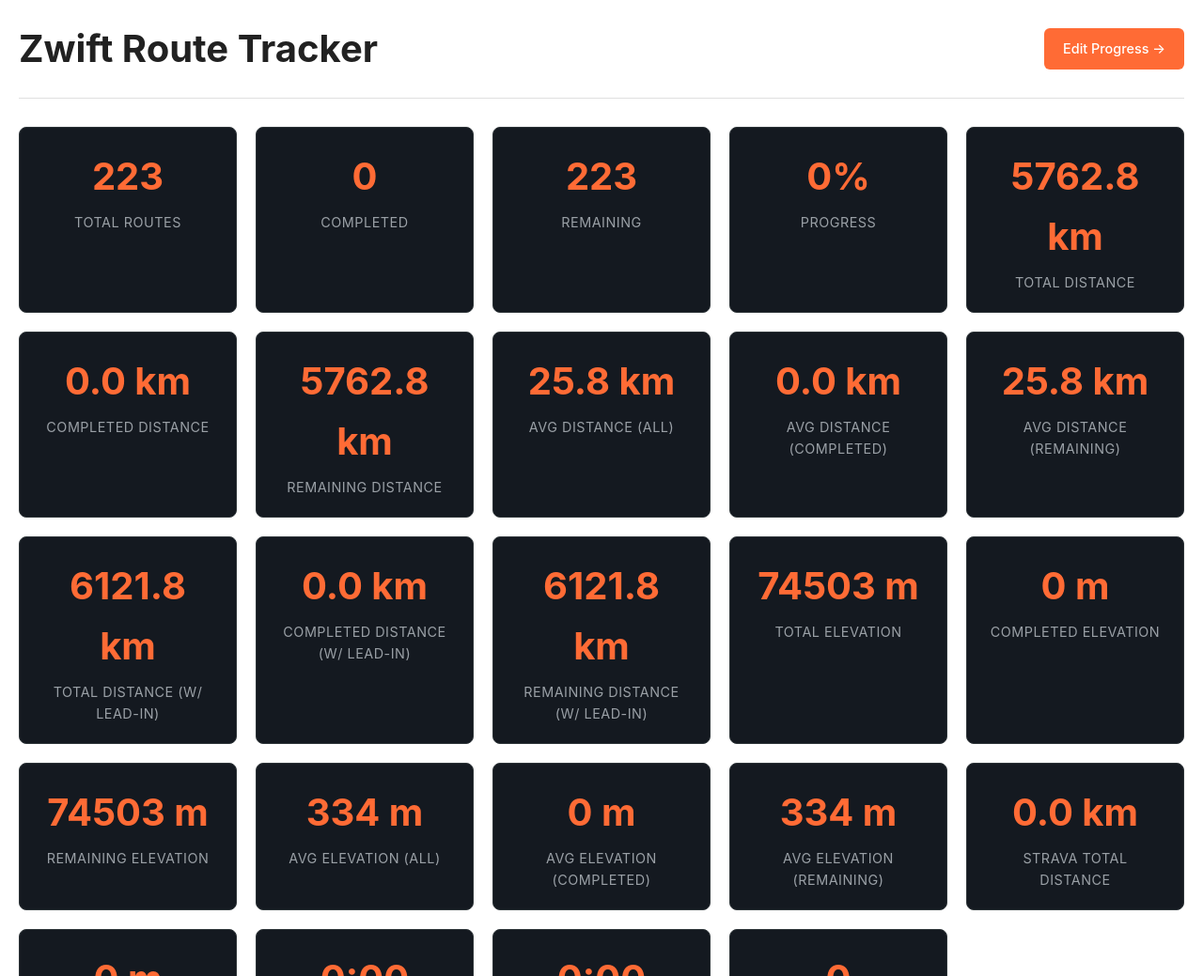
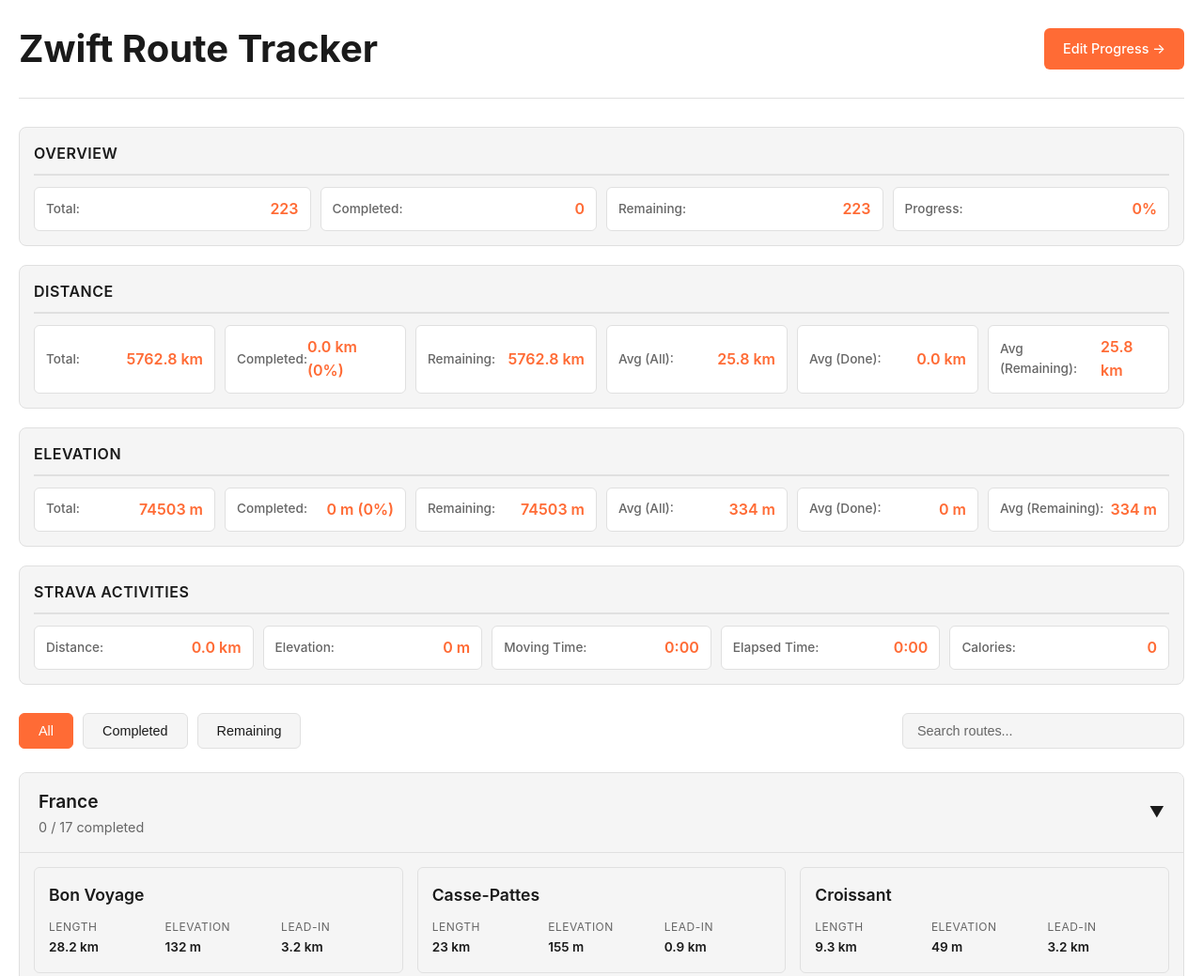
Before and after one commit to vitords/one-more-route, a website: page index.html in a window 1280 px wide. Shown: the top 1039 px of the page at 94% size. Drawn offline with Linux system fonts and the light colour scheme; no server answers.

Commit message:
chore: remove lead in from stats, change colors

```diff
--- a/app.js
+++ b/app.js
@@ -898,7 +898,8 @@ function createRouteCard(route) {
                 ${hasActivity ? `
                     <div class="activity-header">
                         <button class="btn-view-activity" data-route="${route.route}">
-                            🏃 View Strava Activity
+                            <img src="https://d3nn82uaxijpm6.cloudfront.net/assets/website_v2/svgs/strava-orange-b3599d0edada6b7203f021e9c1e34a63.svg" alt="Strava" class="strava-logo-inline">
+                            <span>View activity</span>
                         </button>
                         ${isEditMode ? `<button class="btn-unlink-activity" data-route="${route.route}" title="Unlink activity">✕</button>` : ''}
                     </div>
@@ -949,7 +950,8 @@ function createRouteCard(route) {
                     activitySection.innerHTML = `
                         <div class="activity-header">
                             <button class="btn-view-activity" data-route="${routeName}">
-                                🏃 View Strava Activity
+                                <span>View on</span>
+                                <img src="https://d3nn82uaxijpm6.cloudfront.net/assets/website_v2/svgs/strava-orange-b3599d0edada6b7203f021e9c1e34a63.svg" alt="Strava" class="strava-logo-inline">
                             </button>
                             ${isEditMode ? `<button class="btn-unlink-activity" data-route="${routeName}" title="Unlink activity">✕</button>` : ''}
                         </div>
@@ -1172,7 +1174,9 @@ function renderActivityDetails(activity) {
             </div>
             <div class="activity-footer">
                 <a href="${activity.activityUrl}" target="_blank" rel="noopener noreferrer" class="btn btn-strava btn-small">
-                    View on Strava →
+                    <img src="https://d3nn82uaxijpm6.cloudfront.net/assets/website_v2/svgs/strava-orange-b3599d0edada6b7203f021e9c1e34a63.svg" alt="Strava" class="strava-logo-inline">
+                    <span>View on Strava</span>
+                    <span>→</span>
                 </a>
             </div>
         </div>
@@ -1266,20 +1270,12 @@ function updateStats() {
     const remaining = total - completed;
     const percentage = total > 0 ? Math.round((completed / total) * 100) : 0;
 
-    // Calculate distances (without lead-in)
+    // Calculate distances
     const totalDistance = routes.reduce((sum, route) => sum + (route.length || 0), 0);
     const completedDistance = routes
         .filter(route => completedRoutes.has(route.route))
         .reduce((sum, route) => sum + (route.length || 0), 0);
     const remainingDistance = totalDistance - completedDistance;
-
-    // Calculate distances with lead-in
-    const totalDistanceWithLeadIn = routes.reduce((sum, route) =>
-        sum + (route.length || 0) + (route.leadIn || 0), 0);
-    const completedDistanceWithLeadIn = routes
-        .filter(route => completedRoutes.has(route.route))
-        .reduce((sum, route) => sum + (route.length || 0) + (route.leadIn || 0), 0);
-    const remainingDistanceWithLeadIn = totalDistanceWithLeadIn - completedDistanceWithLeadIn;
 
     // Calculate elevations
     const totalElevation = routes.reduce((sum, route) => sum + (route.elevation || 0), 0);
@@ -1303,21 +1299,17 @@ function updateStats() {
     document.getElementById('remaining-routes').textContent = remaining;
     document.getElementById('percentage-complete').textContent = `${percentage}%`;
 
+    // Calculate completion percentages
+    const distanceCompletionPercent = totalDistance > 0 ? Math.round((completedDistance / totalDistance) * 100) : 0;
+    const elevationCompletionPercent = totalElevation > 0 ? Math.round((completedElevation / totalElevation) * 100) : 0;
+
     // Update distance stats (without lead-in)
     document.getElementById('total-distance').textContent = formatDistance(totalDistance);
-    document.getElementById('completed-distance').textContent = formatDistance(completedDistance);
+    document.getElementById('completed-distance').textContent = `${formatDistance(completedDistance)} (${distanceCompletionPercent}%)`;
     document.getElementById('remaining-distance').textContent = formatDistance(remainingDistance);
     document.getElementById('avg-distance-all').textContent = formatDistance(avgDistanceAll);
     document.getElementById('avg-distance-completed').textContent = formatDistance(avgDistanceCompleted);
     document.getElementById('avg-distance-remaining').textContent = formatDistance(avgDistanceRemaining);
-
-    // Update distance stats with lead-in
-    const totalDistanceLeadInEl = document.getElementById('total-distance-leadin');
-    const completedDistanceLeadInEl = document.getElementById('completed-distance-leadin');
-    const remainingDistanceLeadInEl = document.getElementById('remaining-distance-leadin');
-    if (totalDistanceLeadInEl) totalDistanceLeadInEl.textContent = formatDistance(totalDistanceWithLeadIn);
-    if (completedDistanceLeadInEl) completedDistanceLeadInEl.textContent = formatDistance(completedDistanceWithLeadIn);
-    if (remainingDistanceLeadInEl) remainingDistanceLeadInEl.textContent = formatDistance(remainingDistanceWithLeadIn);
 
     // Update elevation stats
     const totalElevationEl = document.getElementById('total-elevation');
@@ -1328,7 +1320,7 @@ function updateStats() {
     const avgElevationRemainingEl = document.getElementById('avg-elevation-remaining');
 
     if (totalElevationEl) totalElevationEl.textContent = formatElevation(totalElevation);
-    if (completedElevationEl) completedElevationEl.textContent = formatElevation(completedElevation);
+    if (completedElevationEl) completedElevationEl.textContent = `${formatElevation(completedElevation)} (${elevationCompletionPercent}%)`;
     if (remainingElevationEl) remainingElevationEl.textContent = formatElevation(remainingElevation);
     if (avgElevationAllEl) avgElevationAllEl.textContent = formatElevation(avgElevationAll);
     if (avgElevationCompletedEl) avgElevationCompletedEl.textContent = formatElevation(avgElevationCompleted);
--- a/index.html
+++ b/index.html
@@ -13,107 +13,118 @@
             <div class="auth-section">
                 <button id="auth-btn" class="btn btn-primary">Login to Edit</button>
                 <span id="auth-status" class="auth-status"></span>
-                <button id="strava-connect-btn" class="btn btn-strava">Connect Strava</button>
+                <button id="strava-connect-btn" class="btn btn-primary">Connect Strava</button>
                 <span id="strava-status" class="auth-status"></span>
             </div>
         </header>
 
         <div class="stats-dashboard">
-            <div class="stat-card">
-                <div class="stat-value" id="total-routes">0</div>
-                <div class="stat-label">Total Routes</div>
+            <div class="stats-section">
+                <h3 class="stats-section-title">Overview</h3>
+                <div class="stats-grid">
+                    <div class="stat-card-compact">
+                        <span class="stat-label-inline">Total:</span>
+                        <span class="stat-value-inline" id="total-routes">0</span>
                     </div>
-            <div class="stat-card">
-                <div class="stat-value" id="completed-routes">0</div>
-                <div class="stat-label">Completed</div>
+                    <div class="stat-card-compact">
+                        <span class="stat-label-inline">Completed:</span>
+                        <span class="stat-value-inline" id="completed-routes">0</span>
                     </div>
-            <div class="stat-card">
-                <div class="stat-value" id="remaining-routes">0</div>
-                <div class="stat-label">Remaining</div>
+                    <div class="stat-card-compact">
+                        <span class="stat-label-inline">Remaining:</span>
+                        <span class="stat-value-inline" id="remaining-routes">0</span>
                     </div>
-            <div class="stat-card">
-                <div class="stat-value" id="percentage-complete">0%</div>
-                <div class="stat-label">Progress</div>
+                    <div class="stat-card-compact">
+                        <span class="stat-label-inline">Progress:</span>
+                        <span class="stat-value-inline" id="percentage-complete">0%</span>
                     </div>
-            <div class="stat-card">
-                <div class="stat-value" id="total-distance">0.0 km</div>
-                <div class="stat-label">Total Distance</div>
                 </div>
-            <div class="stat-card">
-                <div class="stat-value" id="completed-distance">0.0 km</div>
-                <div class="stat-label">Completed Distance</div>
             </div>
-            <div class="stat-card">
-                <div class="stat-value" id="remaining-distance">0.0 km</div>
-                <div class="stat-label">Remaining Distance</div>
+
+            <div class="stats-section">
+                <h3 class="stats-section-title">Distance</h3>
+                <div class="stats-grid">
+                    <div class="stat-card-compact">
+                        <span class="stat-label-inline">Total:</span>
+                        <span class="stat-value-inline" id="total-distance">0.0 km</span>
                     </div>
-            <div class="stat-card">
-                <div class="stat-value" id="avg-distance-all">0.0 km</div>
-                <div class="stat-label">Avg Distance (All)</div>
+                    <div class="stat-card-compact">
+                        <span class="stat-label-inline">Completed:</span>
+                        <span class="stat-value-inline" id="completed-distance">0.0 km</span>
                     </div>
-            <div class="stat-card">
-                <div class="stat-value" id="avg-distance-completed">0.0 km</div>
-                <div class="stat-label">Avg Distance (Completed)</div>
+                    <div class="stat-card-compact">
+                        <span class="stat-label-inline">Remaining:</span>
+                        <span class="stat-value-inline" id="remaining-distance">0.0 km</span>
                     </div>
-            <div class="stat-card">
-                <div class="stat-value" id="avg-distance-remaining">0.0 km</div>
-                <div class="stat-label">Avg Distance (Remaining)</div>
+                    <div class="stat-card-compact">
+                        <span class="stat-label-inline">Avg (All):</span>
+                        <span class="stat-value-inline" id="avg-distance-all">0.0 km</span>
                     </div>
-            <div class="stat-card">
-                <div class="stat-value" id="total-distance-leadin">0.0 km</div>
-                <div class="stat-label">Total Distance (w/ Lead-in)</div>
+                    <div class="stat-card-compact">
+                        <span class="stat-label-inline">Avg (Done):</span>
+                        <span class="stat-value-inline" id="avg-distance-completed">0.0 km</span>
                     </div>
-            <div class="stat-card">
-                <div class="stat-value" id="completed-distance-leadin">0.0 km</div>
-                <div class="stat-label">Completed Distance (w/ Lead-in)</div>
+                    <div class="stat-card-compact">
+                        <span class="stat-label-inline">Avg (Remaining):</span>
+                        <span class="stat-value-inline" id="avg-distance-remaining">0.0 km</span>
                     </div>
-            <div class="stat-card">
-                <div class="stat-value" id="remaining-distance-leadin">0.0 km</div>
-                <div class="stat-label">Remaining Distance (w/ Lead-in)</div>
                 </div>
-            <div class="stat-card">
-                <div class="stat-value" id="total-elevation">0 m</div>
-                <div class="stat-label">Total Elevation</div>
             </div>
-            <div class="stat-card">
-                <div class="stat-value" id="completed-elevation">0 m</div>
-                <div class="stat-label">Completed Elevation</div>
+
+            <div class="stats-section">
+                <h3 class="stats-section-title">Elevation</h3>
+                <div class="stats-grid">
+                    <div class="stat-card-compact">
+                        <span class="stat-label-inline">Total:</span>
+                        <span class="stat-value-inline" id="total-elevation">0 m</span>
                     </div>
-            <div class="stat-card">
-                <div class="stat-value" id="remaining-elevation">0 m</div>
-                <div class="stat-label">Remaining Elevation</div>
+                    <div class="stat-card-compact">
+                        <span class="stat-label-inline">Completed:</span>
+                        <span class="stat-value-inline" id="completed-elevation">0 m</span>
                     </div>
-            <div class="stat-card">
-                <div class="stat-value" id="avg-elevation-all">0 m</div>
-                <div class="stat-label">Avg Elevation (All)</div>
+                    <div class="stat-card-compact">
+                        <span class="stat-label-inline">Remaining:</span>
+                        <span class="stat-value-inline" id="remaining-elevation">0 m</span>
                     </div>
-            <div class="stat-card">
-                <div class="stat-value" id="avg-elevation-completed">0 m</div>
-                <div class="stat-label">Avg Elevation (Completed)</div>
+                    <div class="stat-card-compact">
+                        <span class="stat-label-inline">Avg (All):</span>
+                        <span class="stat-value-inline" id="avg-elevation-all">0 m</span>
                     </div>
-            <div class="stat-card">
-                <div class="stat-value" id="avg-elevation-remaining">0 m</div>
-                <div class="stat-label">Avg Elevation (Remaining)</div>
+                    <div class="stat-card-compact">
+                        <span class="stat-label-inline">Avg (Done):</span>
+                        <span class="stat-value-inline" id="avg-elevation-completed">0 m</span>
                     </div>
-            <div class="stat-card">
-                <div class="stat-value" id="strava-total-distance">0.0 km</div>
-                <div class="stat-label">Strava Total Distance</div>
+                    <div class="stat-card-compact">
+                        <span class="stat-label-inline">Avg (Remaining):</span>
+                        <span class="stat-value-inline" id="avg-elevation-remaining">0 m</span>
                     </div>
-            <div class="stat-card">
-                <div class="stat-value" id="strava-total-elevation">0 m</div>
-                <div class="stat-label">Strava Total Elevation</div>
                 </div>
-            <div class="stat-card">
-                <div class="stat-value" id="strava-total-moving-time">0:00</div>
-                <div class="stat-label">Strava Total Moving Time</div>
             </div>
-            <div class="stat-card">
-                <div class="stat-value" id="strava-total-elapsed-time">0:00</div>
-                <div class="stat-label">Strava Total Elapsed Time</div>
+
+            <div class="stats-section">
+                <h3 class="stats-section-title">Strava Activities</h3>
+                <div class="stats-grid">
+                    <div class="stat-card-compact">
+                        <span class="stat-label-inline">Distance:</span>
+                        <span class="stat-value-inline" id="strava-total-distance">0.0 km</span>
                     </div>
-            <div class="stat-card">
-                <div class="stat-value" id="strava-total-calories">0</div>
-                <div class="stat-label">Strava Total Calories</div>
+                    <div class="stat-card-compact">
+                        <span class="stat-label-inline">Elevation:</span>
+                        <span class="stat-value-inline" id="strava-total-elevation">0 m</span>
+                    </div>
+                    <div class="stat-card-compact">
+                        <span class="stat-label-inline">Moving Time:</span>
+                        <span class="stat-value-inline" id="strava-total-moving-time">0:00</span>
+                    </div>
+                    <div class="stat-card-compact">
+                        <span class="stat-label-inline">Elapsed Time:</span>
+                        <span class="stat-value-inline" id="strava-total-elapsed-time">0:00</span>
+                    </div>
+                    <div class="stat-card-compact">
+                        <span class="stat-label-inline">Calories:</span>
+                        <span class="stat-value-inline" id="strava-total-calories">0</span>
+                    </div>
+                </div>
             </div>
         </div>
 
--- a/styles.css
+++ b/styles.css
@@ -5,22 +5,19 @@
 }
 
 :root {
-    /* Zwift-inspired color palette */
+    /* Zwift-inspired color palette - Light theme */
     --primary-color: #ff6b35; /* Zwift orange */
     --primary-hover: #ff8c5a;
     --secondary-color: #ff4757; /* Zwift red accent */
     --background: #ffffff; /* White background */
-    --surface: #141920; /* Dark surface for cards (maintains contrast) */
-    --surface-hover: #1e2530; /* Hover state */
-    --text-primary: #212121; /* Dark text for white background */
-    --text-secondary: #757575; /* Medium gray for secondary text */
-    --text-on-dark: #e8eaed; /* Light text for dark surfaces */
-    --text-secondary-on-dark: #9aa0a6; /* Secondary text for dark surfaces */
-    --border: #e0e0e0; /* Light borders for white background */
-    --border-on-dark: #2d3438; /* Borders for dark surfaces */
-    --completed: #4caf50; /* Green for completed (maintains clarity) */
+    --surface: #f5f5f5; /* Light surface for cards */
+    --surface-hover: #eeeeee; /* Hover state */
+    --text-primary: #1a1a1a; /* Dark text for light surfaces */
+    --text-secondary: #666666; /* Medium gray for secondary text */
+    --border: #e0e0e0; /* Subtle borders */
+    --completed: #4caf50; /* Green for completed */
     --pending: #ff6b35; /* Orange for pending */
-    --card-shadow: 0 2px 8px rgba(0, 0, 0, 0.15);
+    --card-shadow: 0 2px 8px rgba(0, 0, 0, 0.1);
     --zwift-orange: #ff6b35;
     --zwift-orange-light: #ff8c5a;
     --zwift-orange-dark: #e55a2b;
@@ -77,20 +74,73 @@ h1 {
 }
 
 .stats-dashboard {
-    display: grid;
-    grid-template-columns: repeat(auto-fit, minmax(200px, 1fr));
+    display: flex;
+    flex-direction: column;
     gap: 20px;
     margin-bottom: 30px;
 }
 
+.stats-section {
+    background: var(--surface);
+    border: 1px solid var(--border);
+    border-radius: 8px;
+    padding: 15px;
+}
+
+.stats-section-title {
+    font-size: 1rem;
+    font-weight: 600;
+    color: var(--text-primary);
+    margin: 0 0 12px 0;
+    text-transform: uppercase;
+    letter-spacing: 0.5px;
+    border-bottom: 2px solid var(--border);
+    padding-bottom: 8px;
+}
+
+.stats-grid {
+    display: grid;
+    grid-template-columns: repeat(auto-fit, minmax(140px, 1fr));
+    gap: 10px;
+}
+
+.stat-card-compact {
+    background: var(--background);
+    border: 1px solid var(--border);
+    border-radius: 6px;
+    padding: 10px 12px;
+    display: flex;
+    justify-content: space-between;
+    align-items: center;
+    transition: all 0.2s;
+}
+
+.stat-card-compact:hover {
+    border-color: var(--primary-color);
+    background: var(--surface-hover);
+}
+
+.stat-label-inline {
+    color: var(--text-secondary);
+    font-size: 0.85rem;
+    font-weight: 500;
+}
+
+.stat-value-inline {
+    color: var(--primary-color);
+    font-size: 1rem;
+    font-weight: 600;
+}
+
+/* Legacy stat-card styles (kept for backward compatibility if needed) */
 .stat-card {
     background: var(--surface);
-    border: 1px solid var(--border-on-dark);
+    border: 1px solid var(--border);
     border-radius: 8px;
     padding: 20px;
     text-align: center;
     transition: transform 0.2s, box-shadow 0.2s;
-    color: var(--text-on-dark);
+    color: var(--text-primary);
 }
 
 .stat-card:hover {
@@ -106,7 +156,7 @@ h1 {
 }
 
 .stat-label {
-    color: var(--text-secondary-on-dark);
+    color: var(--text-secondary);
     font-size: 0.9rem;
     text-transform: uppercase;
     letter-spacing: 0.5px;
@@ -163,6 +213,10 @@ h1 {
     font-size: 0.9rem;
 }
 
+.search-box input::placeholder {
+    color: var(--text-secondary);
+}
+
 .search-box input:focus {
     outline: none;
     border-color: var(--primary-color);
@@ -183,17 +237,18 @@ h1 {
 
 .map-header {
     padding: 15px 20px;
-    background: var(--surface-hover);
+    background: var(--surface);
     border-bottom: 1px solid var(--border);
     cursor: pointer;
     display: flex;
     justify-content: space-between;
     align-items: center;
     user-select: none;
+    transition: background 0.2s;
 }
 
 .map-header:hover {
-    background: var(--border);
+    background: var(--surface-hover);
 }
 
 .map-title {
@@ -220,12 +275,12 @@ h1 {
 
 .route-card {
     background: var(--surface);
-    border: 1px solid var(--border-on-dark);
+    border: 1px solid var(--border);
     border-radius: 6px;
     padding: 15px;
     transition: all 0.2s;
     position: relative;
-    color: var(--text-on-dark);
+    color: var(--text-primary);
 }
 
 .route-card:hover {
@@ -236,7 +291,7 @@ h1 {
 
 .route-card.completed {
     border-left: 4px solid var(--completed);
-    background: linear-gradient(90deg, rgba(76, 175, 80, 0.1) 0%, var(--surface) 4px);
+    background: linear-gradient(90deg, rgba(76, 175, 80, 0.08) 0%, var(--surface) 4px);
 }
 
 .route-card.completed .route-name {
@@ -254,7 +309,7 @@ h1 {
 .route-name {
     font-size: 1.1rem;
     font-weight: 600;
-    color: var(--text-on-dark);
+    color: var(--text-primary);
     flex: 1;
 }
 
@@ -275,7 +330,7 @@ h1 {
     grid-template-columns: repeat(3, 1fr);
     gap: 10px;
     font-size: 0.85rem;
-    color: var(--text-secondary-on-dark);
+    color: var(--text-secondary);
     margin-top: 10px;
 }
 
@@ -435,10 +490,26 @@ h1 {
 .btn-strava {
     background: #fc4c02;
     color: white;
+    text-decoration: none;
 }
 
 .btn-strava:hover {
     background: #e64402;
+    text-decoration: none;
+}
+
+/* Remove underline from Strava links */
+.btn-strava,
+.btn-strava:hover,
+.btn-strava:visited {
+    text-decoration: none;
+}
+
+a.btn-strava,
+a.btn-strava:hover,
+a.btn-strava:visited {
+    text-decoration: none;
+    color: white;
 }
 
 .btn-small {
@@ -699,12 +770,21 @@ h1 {
     transition: all 0.2s;
     display: inline-flex;
     align-items: center;
-    gap: 6px;
+    gap: 8px;
 }
 
 .btn-view-activity:hover {
     background: var(--primary-hover);
     transform: translateY(-1px);
+}
+
+.strava-logo-inline {
+    height: 1.2em;
+    width: auto;
+    vertical-align: middle;
+    display: inline-block;
+    margin-left: 6px;
+    filter: brightness(0) invert(1);
 }
 
 /* Responsive Design */
@@ -719,8 +799,30 @@ h1 {
         font-size: 2rem;
     }
 
-    .stats-dashboard {
+    .stats-grid {
         grid-template-columns: repeat(2, 1fr);
+    }
+
+    .stats-section {
+        padding: 12px;
+    }
+
+    .stat-card-compact {
+        flex-direction: column;
+        align-items: center;
+        justify-content: center;
+        text-align: center;
+        padding: 12px 8px;
+        gap: 6px;
+    }
+
+    .stat-label-inline {
+        font-size: 0.75rem;
+        line-height: 1.2;
+    }
+
+    .stat-value-inline {
+        font-size: 1.1rem;
     }
 
     .controls {
```
Also changed, not shown: edit.html (+84 -73 lines). Lines whose indentation alone changed are shown as unchanged.
